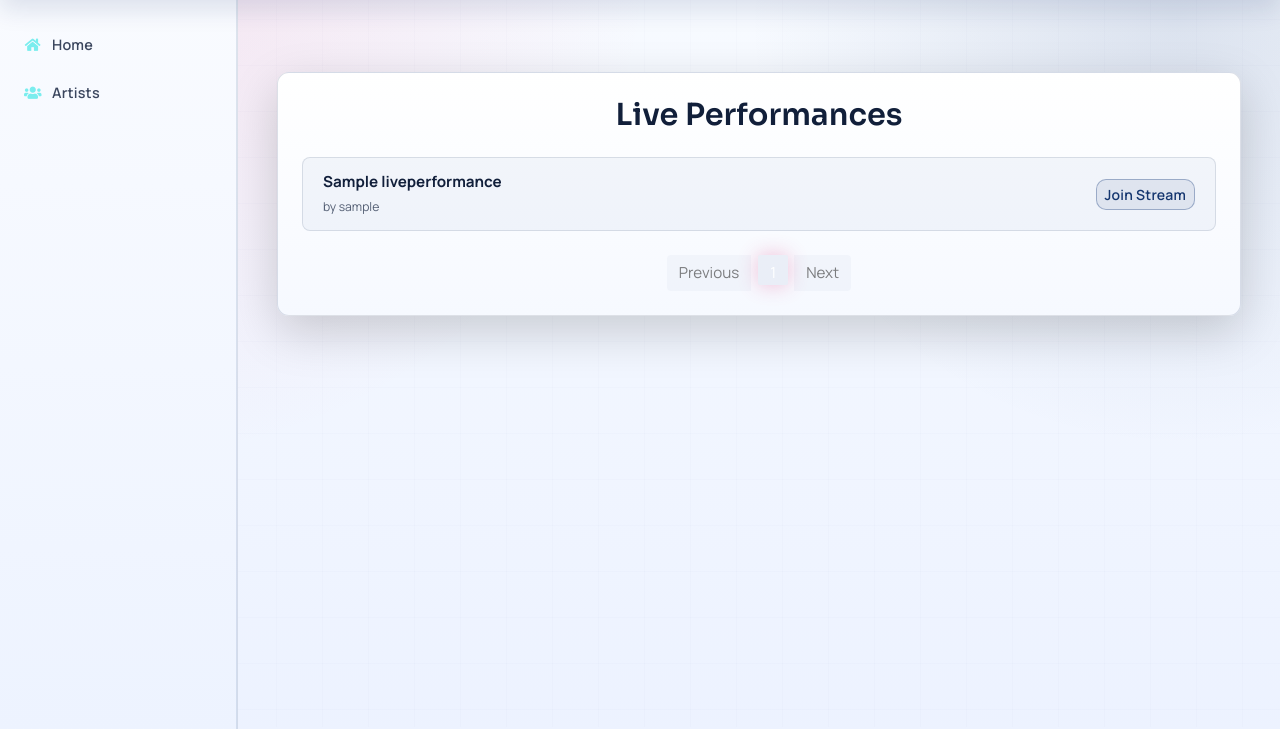
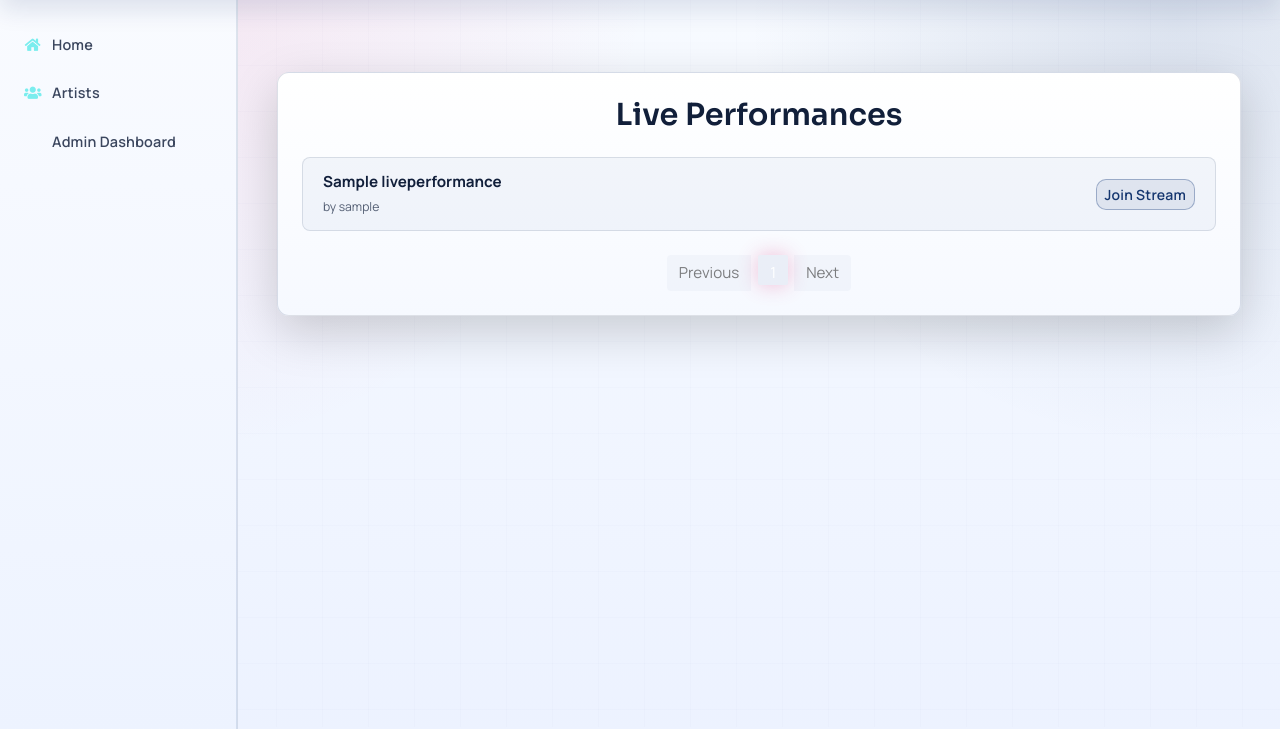
Before and after one commit to McArenaHart/ggenre, a Django app: page /content/live/ in a window 1280 px wide. Shown: the part 73-802 px from the top of the page. Run offline with Django 5.2, Linux system fonts and the light colour scheme; a user stored in the database is signed in; tables that the repository leaves empty hold one stand-in row (values such as "Sample post"); grey boxes marked "Sample" are stand-in pictures; data that the repository does not hold is empty; some libraries are stand-ins or nearby versions.

Commit message:
Add admin dashboard navigation links

```diff
--- a/templates/includes/base.html
+++ b/templates/includes/base.html
@@ -117,6 +117,13 @@
                     <span>Go Live</span>
                   </a>
                 </li>
+              {% elif user.role == 'admin' %}
+                <li class="nav-item">
+                  <a class="nav-link" href="{% url 'admin_dashboard' %}">
+                    <i class="fas fa-fw fa-tools"></i>
+                    <span>Admin Dashboard</span>
+                  </a>
+                </li>
               {% endif %}
             </ul>
           </div>
@@ -151,6 +158,11 @@
                 <a class="dropdown-item" href="{% url 'user_profile' user.id %}">
                   <i class="fas fa-fw fa-user-circle"></i> My Account
                 </a>
+                {% if user.role == 'admin' %}
+                  <a class="dropdown-item" href="{% url 'admin_dashboard' %}">
+                    <i class="fas fa-fw fa-tools"></i> Admin Dashboard
+                  </a>
+                {% endif %}
                 {% if user.badge %}
                   <div class="dropdown-item text-center">
                     <span class="badge badge-warning p-2">
@@ -198,6 +210,13 @@
               <a class="nav-link" href="{% url 'start_live_stream' %}">
                 <i class="fas fa-fw fa-video"></i>
                 <span>Go Live</span>
+              </a>
+            </li>
+          {% elif user.role == 'admin' %}
+            <li class="nav-item">
+              <a class="nav-link" href="{% url 'admin_dashboard' %}">
+                <i class="fas fa-fw fa-tools"></i>
+                <span>Admin Dashboard</span>
               </a>
             </li>
           {% endif %}
@@ -256,6 +275,11 @@
           <a class="app-mobile-tab {% if request.path|slice:':16' == '/content/upload/' %}is-active{% endif %}" href="{% url 'upload_content' %}">
             <i class="fas fa-plus-circle" aria-hidden="true"></i>
             <span>Create</span>
+          </a>
+        {% elif user.role == 'admin' %}
+          <a class="app-mobile-tab {% if request.path|slice:':23' == '/users/admin_dashboard/' %}is-active{% endif %}" href="{% url 'admin_dashboard' %}">
+            <i class="fas fa-tools" aria-hidden="true"></i>
+            <span>Admin</span>
           </a>
         {% else %}
           <a class="app-mobile-tab {% if request.path|slice:':14' == '/content/live/' %}is-active{% endif %}" href="{% url 'live_stream_index' %}">
```
Also changed, not shown: users/tests.py (+16 -0 lines).
